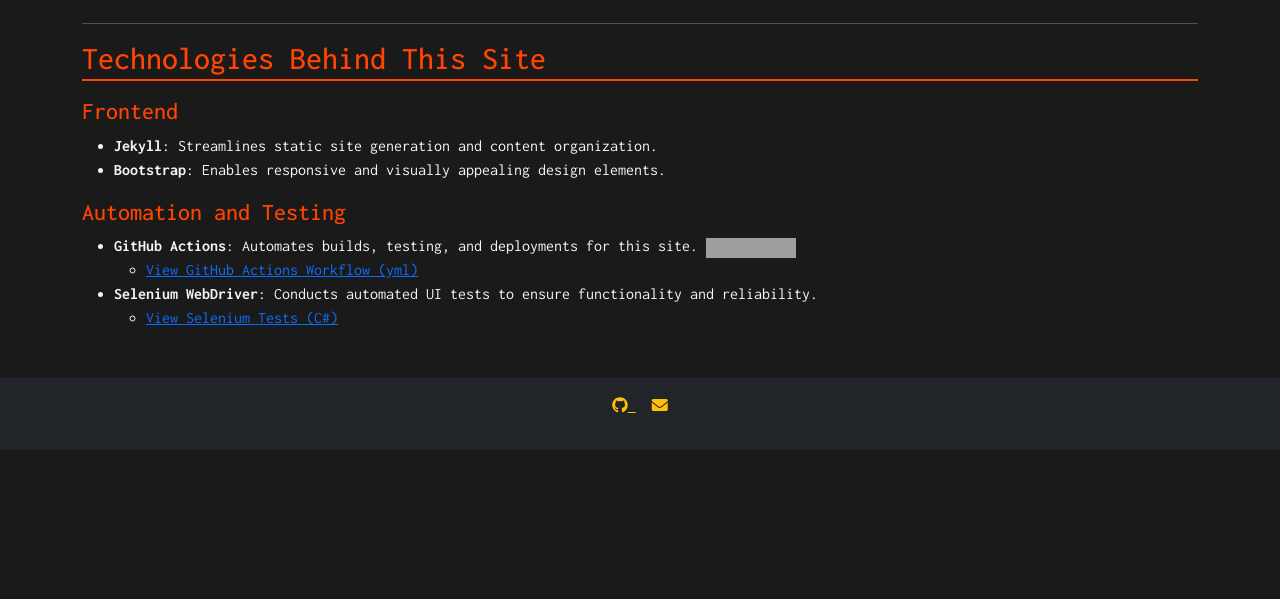
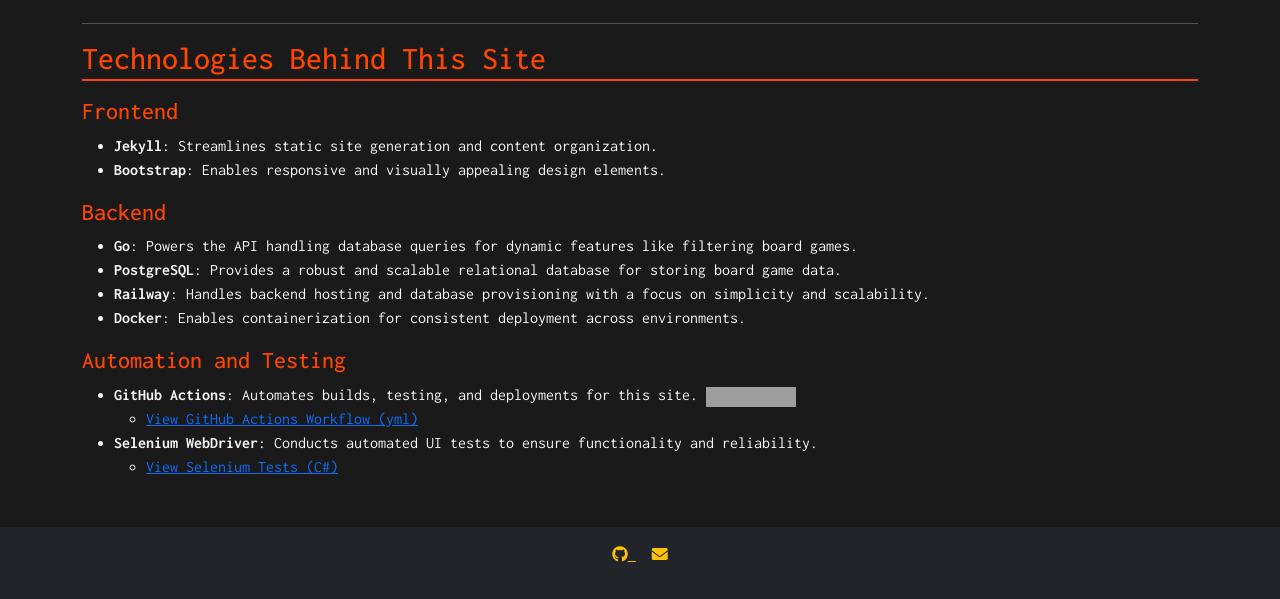
Before and after one commit to drmDev/drmDev.github.io, a Jekyll site: the page built from index.md, in a window 1280 px wide. Shown: the part 861-1460 px from the top of the page. Built offline with Jekyll 4.4.1, drawn with Linux system fonts in a browser that asks for light colours; before the commit the page ends 1311 px from its top, so only the background shows below that; grey boxes are pictures that could not be loaded.

Commit message:
fixed url

```diff
--- a/assets/js/boardgames.js
+++ b/assets/js/boardgames.js
@@ -5,7 +5,7 @@
     const type = document.getElementById('type').value || '';
 	const baseUrl = (window.location.hostname === 'localhost' || window.location.hostname === '127.0.0.1')
 		? 'http://localhost:8080'
-		: 'https://your-production-url';
+		: 'https://drmdevgithubio-production.up.railway.app';
 	//const baseUrl = "http://localhost:8080"; // testing locally
 
     // Build query parameters dynamically
--- a/index.md
+++ b/index.md
@@ -28,6 +28,12 @@
 - **Jekyll**: Streamlines static site generation and content organization.
 - **Bootstrap**: Enables responsive and visually appealing design elements.
 
+### Backend
+- **Go**: Powers the API handling database queries for dynamic features like filtering board games.
+- **PostgreSQL**: Provides a robust and scalable relational database for storing board game data.
+- **Railway**: Handles backend hosting and database provisioning with a focus on simplicity and scalability.
+- **Docker**: Enables containerization for consistent deployment across environments.
+
 ### Automation and Testing
 - **GitHub Actions**: Automates builds, testing, and deployments for this site.
   ![Build Status](https://github.com/drmDev/drmDev.github.io/actions/workflows/ci-cd.yml/badge.svg)
```
